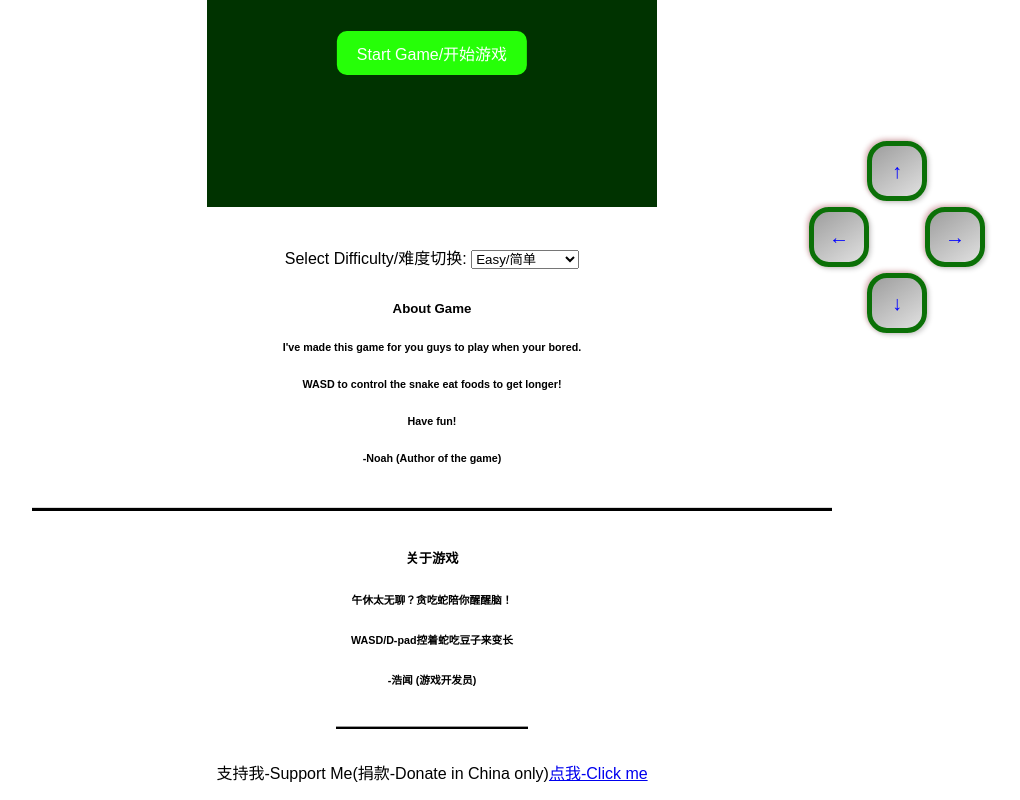
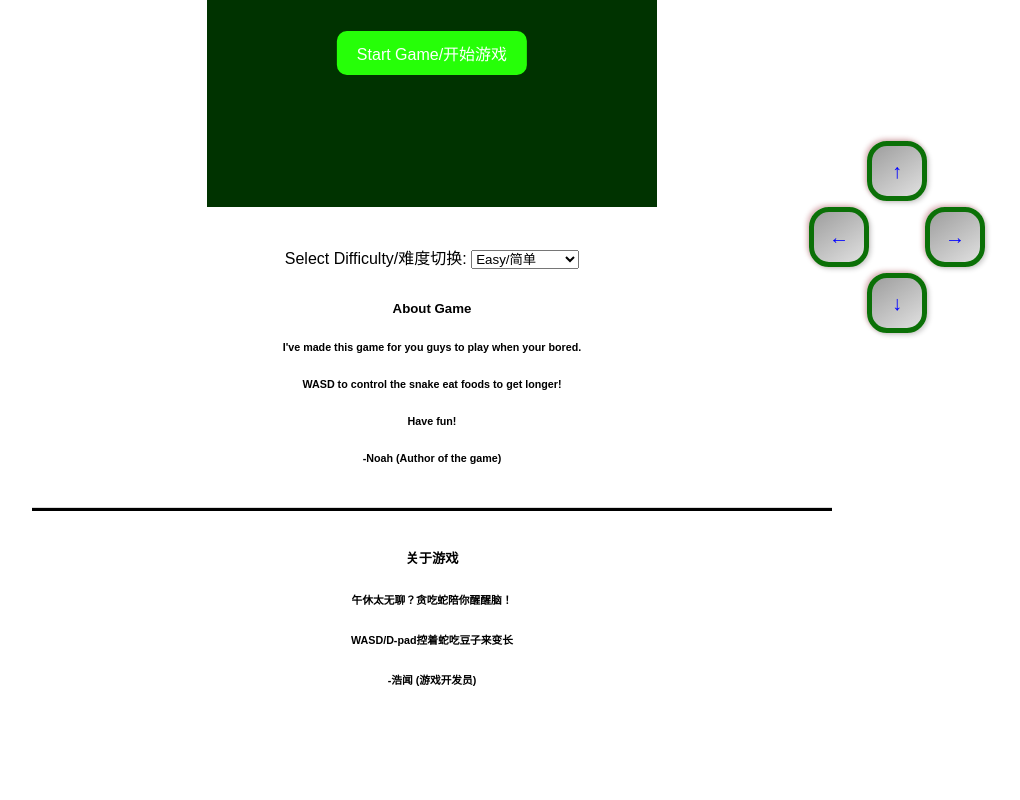
Before and after one commit to Noah-Li2012/snake.cool, a plain HTML site: page index.html in a window 1280 px wide. Shown: the part 347-1147 px from the top of the page, without its empty margins (208-1228 px from the left). After the commit the page ends 1059 px from the top, so only its background shows below. Drawn offline with Linux system fonts and the light colour scheme.

Commit message:
Update index.html

```diff
--- a/index.html
+++ b/index.html
@@ -378,7 +378,5 @@
     <h6>午休太无聊？贪吃蛇陪你醒醒脑！</h6>
     <h6>WASD/D-pad控着蛇吃豆子来变长</h6>
     <h6>-浩闻 (游戏开发员)</h6>
-    <h2>————————</h2>
-    <p>支持我-Support Me(捐款-Donate in China only)<a href="https://noah-li2012.github.io/DonateForNoah/" target="_blank">点我-Click me</a></p>
 </body>
 </html>
```
